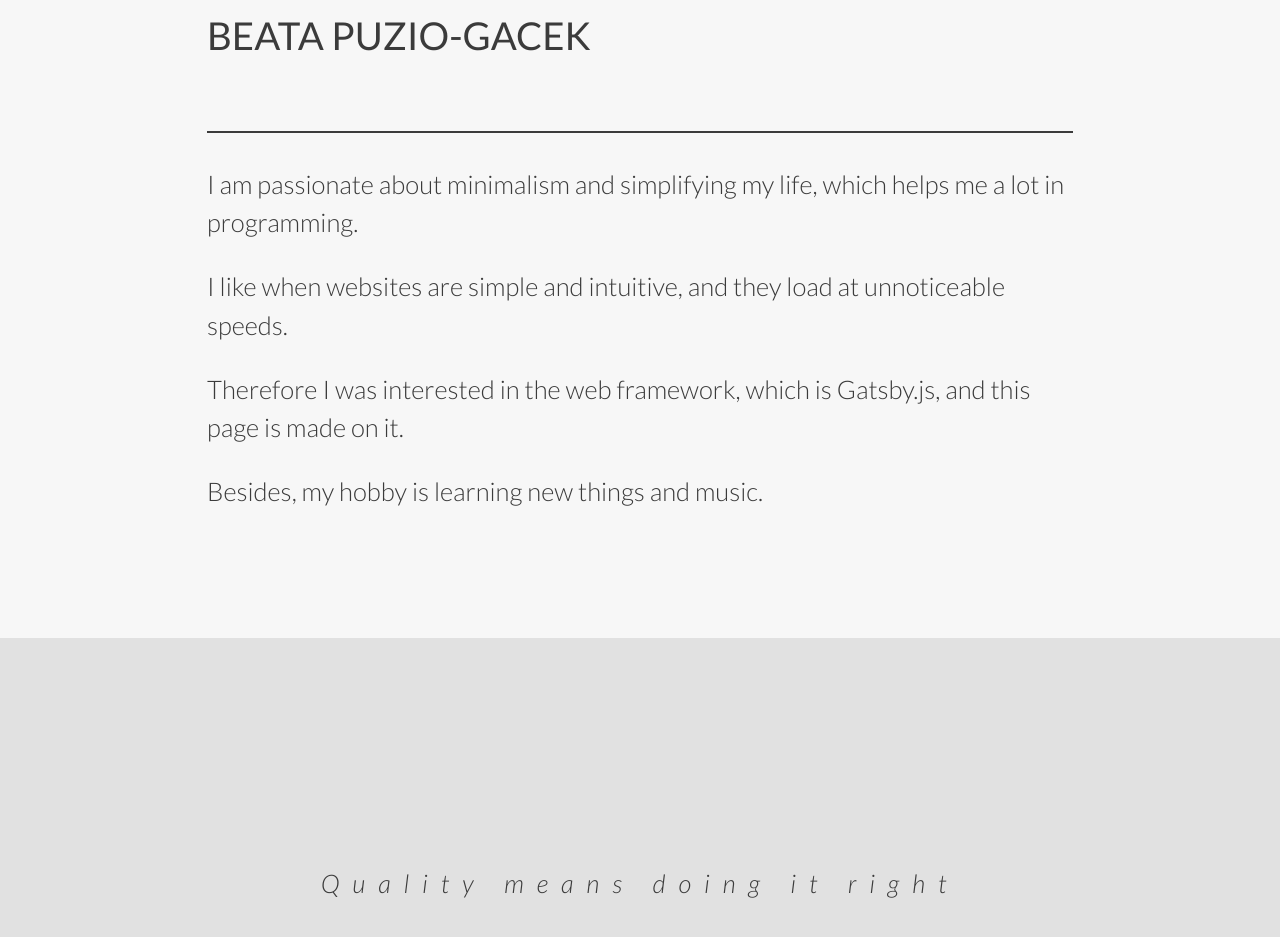
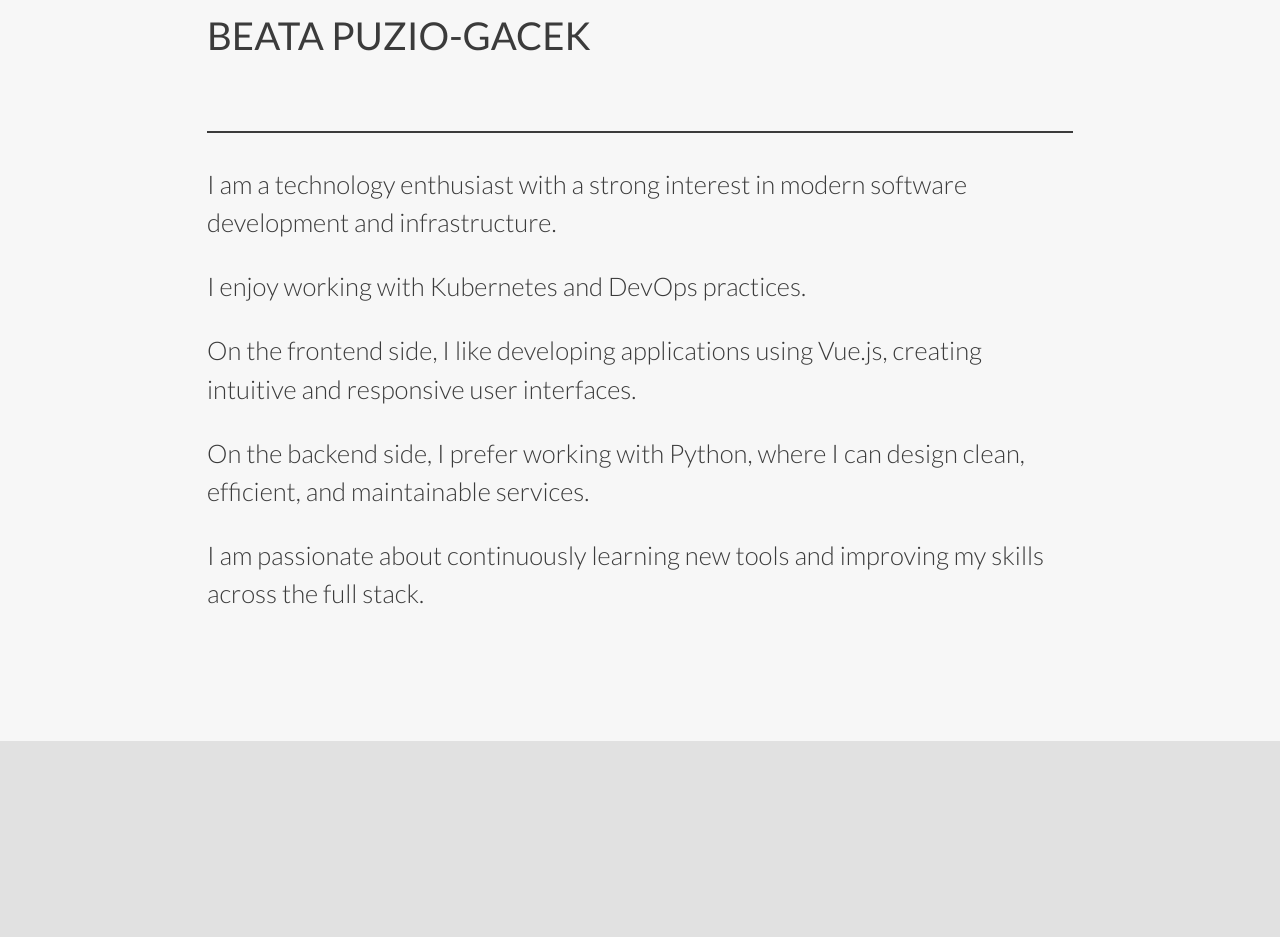
Before and after one commit to bexpe/portfolio, a Gatsby site: page / in a window 1280 px wide. Shown: the part 1004-1941 px from the top of the page. Built offline with nearby package versions, Linux system fonts and the light colour scheme; Gatsby itself is replaced by a stand-in of ours.

Commit message:
Change about-me description

```diff
--- a/src/components/about-me.js
+++ b/src/components/about-me.js
@@ -20,16 +20,19 @@
     <Container>
         <Heading>Beata Puzio-Gacek</Heading>
         <StyledAboutMeParagraph>
-            I am passionate about minimalism and simplifying my life, which helps me a lot in programming.
+            I am a technology enthusiast with a strong interest in modern software development and infrastructure.
         </StyledAboutMeParagraph>
         <StyledAboutMeParagraph>
-            I like when websites are simple and intuitive, and they load at unnoticeable speeds.
+            I enjoy working with Kubernetes and DevOps practices.
         </StyledAboutMeParagraph>
         <StyledAboutMeParagraph>
-            Therefore I was interested in the web framework, which is Gatsby.js, and this page is made on it.
+            On the frontend side, I like developing applications using Vue.js, creating intuitive and responsive user interfaces.
         </StyledAboutMeParagraph>
         <StyledAboutMeParagraph>
-            Besides, my hobby is learning new things and music.
+            On the backend side, I prefer working with Python, where I can design clean, efficient, and maintainable services.
+        </StyledAboutMeParagraph>
+        <StyledAboutMeParagraph>
+            I am passionate about continuously learning new tools and improving my skills across the full stack.
         </StyledAboutMeParagraph>
     </Container>
 )
```
